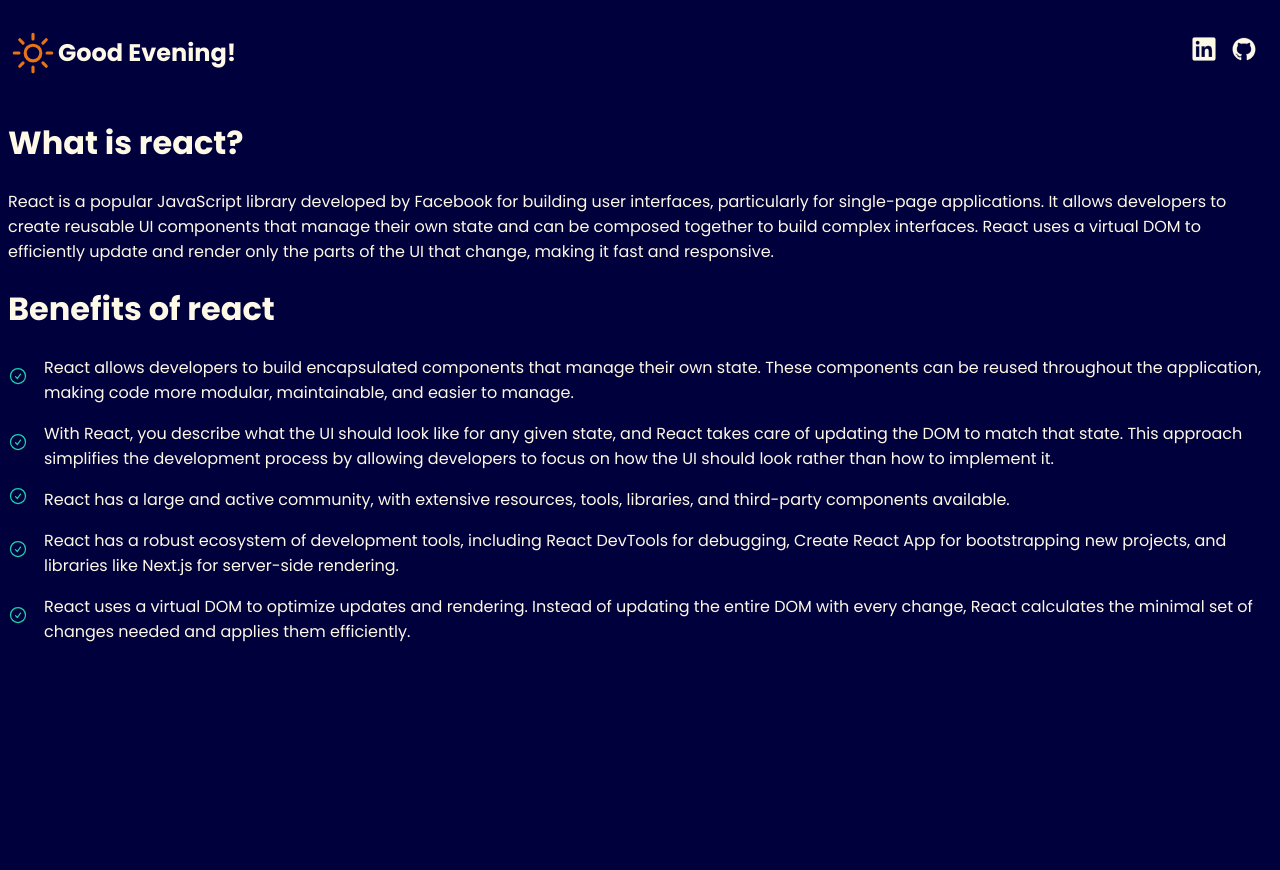
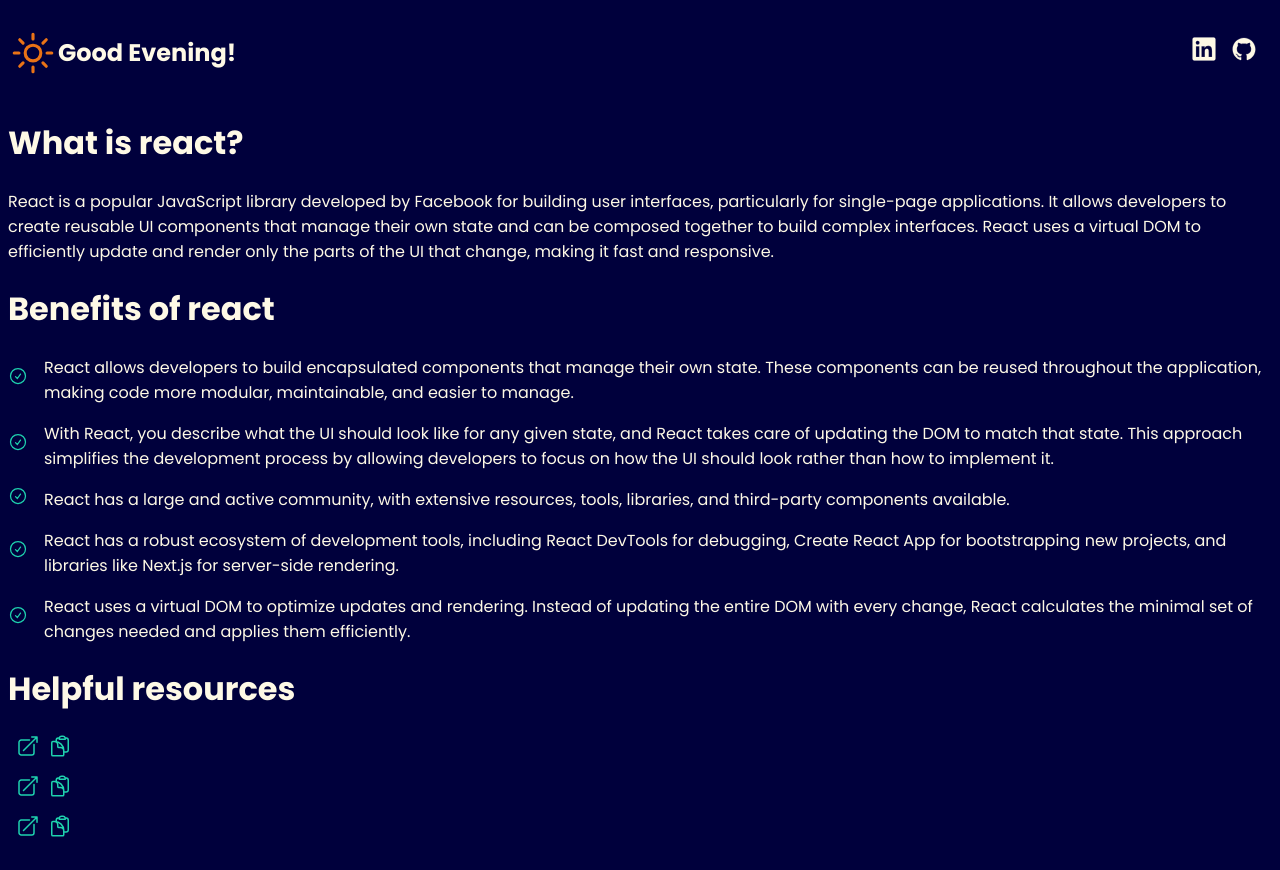
Before and after one commit to marktipton/atlas-react-and-jsx, a React (Vite) app: page / in a window 1280 px wide. Before the commit the page ends 800 px from the top, so only its background shows below. Built offline with nearby package versions, Linux system fonts and the light colour scheme.

Commit message:
helpful resource links showing but not functional yet

```diff
--- a/src/App.jsx
+++ b/src/App.jsx
@@ -1,4 +1,5 @@
 import { Header } from "./components/Header";
+import { HelpfulResource } from "./components/HelpfulResource";
 import Section from "./components/Section";
 
 function App() {
@@ -27,6 +28,11 @@ function App() {
           </li>
         </ul>
       </Section>
+      <Section title='Helpful resources'>
+        <HelpfulResource></HelpfulResource>
+        <HelpfulResource></HelpfulResource>
+        <HelpfulResource></HelpfulResource>
+      </Section>
     </>
   );
 }
--- /dev/null
+++ b/src/components/CopyLink.jsx
@@ -0,0 +1,8 @@
+import React from 'react'
+import copy from '../assets/copy.svg'
+
+export function CopyLink({ link }) {
+  return (
+    <img  className='copy' src={copy} alt="" />
+  )
+}
--- /dev/null
+++ b/src/components/HelpfulResource.jsx
@@ -0,0 +1,14 @@
+import React from 'react'
+import { OpenLink } from './OpenLink'
+import { CopyLink } from './CopyLink'
+
+export function HelpfulResource({ link, label }) {
+  return (
+    <div className='helpful-resource'>
+      {label}
+      <OpenLink>{link}</OpenLink>
+
+      <CopyLink>{link}</CopyLink>
+    </div>
+  )
+}
--- /dev/null
+++ b/src/components/OpenLink.jsx
@@ -0,0 +1,10 @@
+import React from 'react'
+import open from '../assets/open.svg'
+
+export function OpenLink({ link }) {
+  return (
+    <a href={link}>
+      <img src={open} alt="openLinkImg" />
+    </a>
+  );
+}
```
